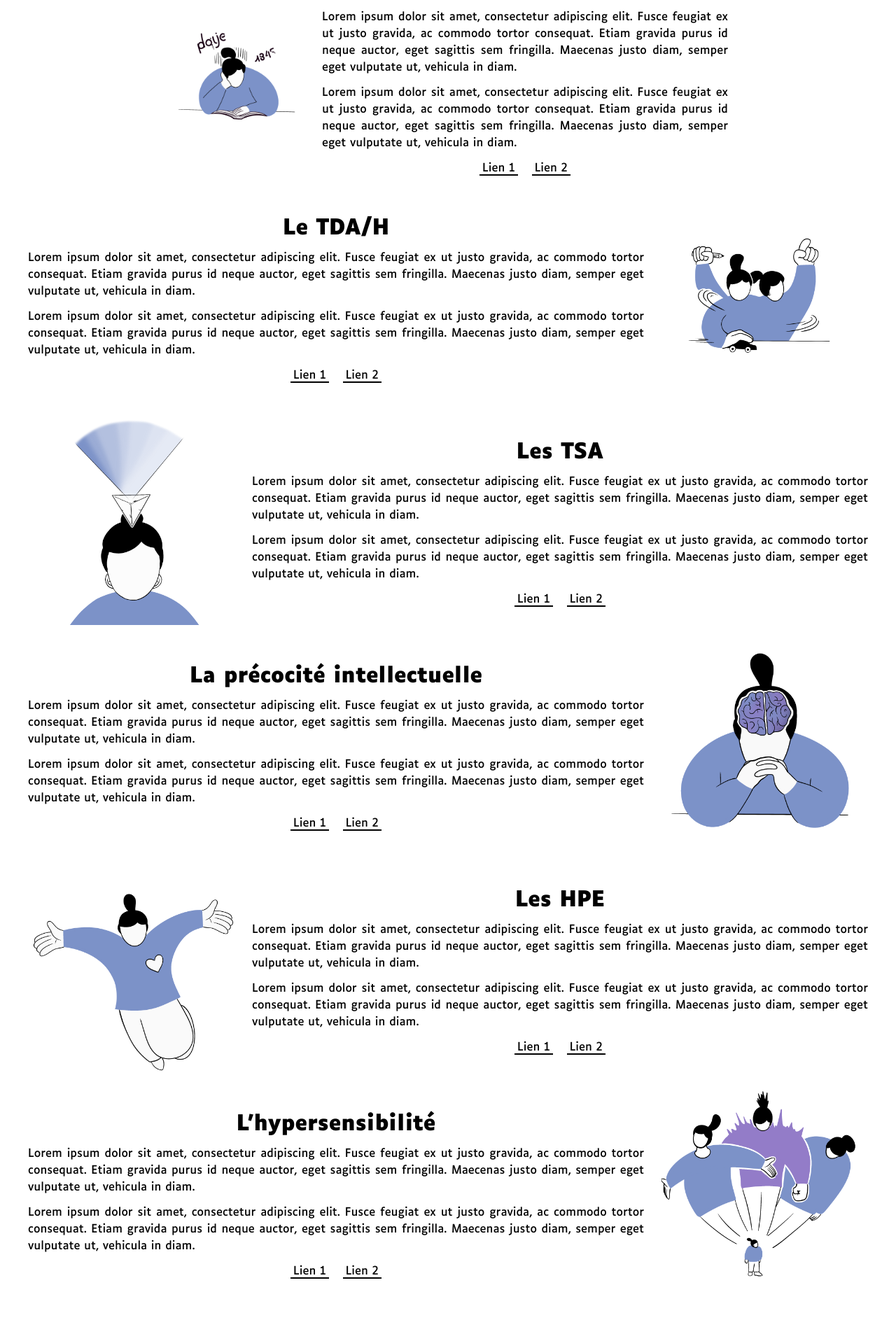
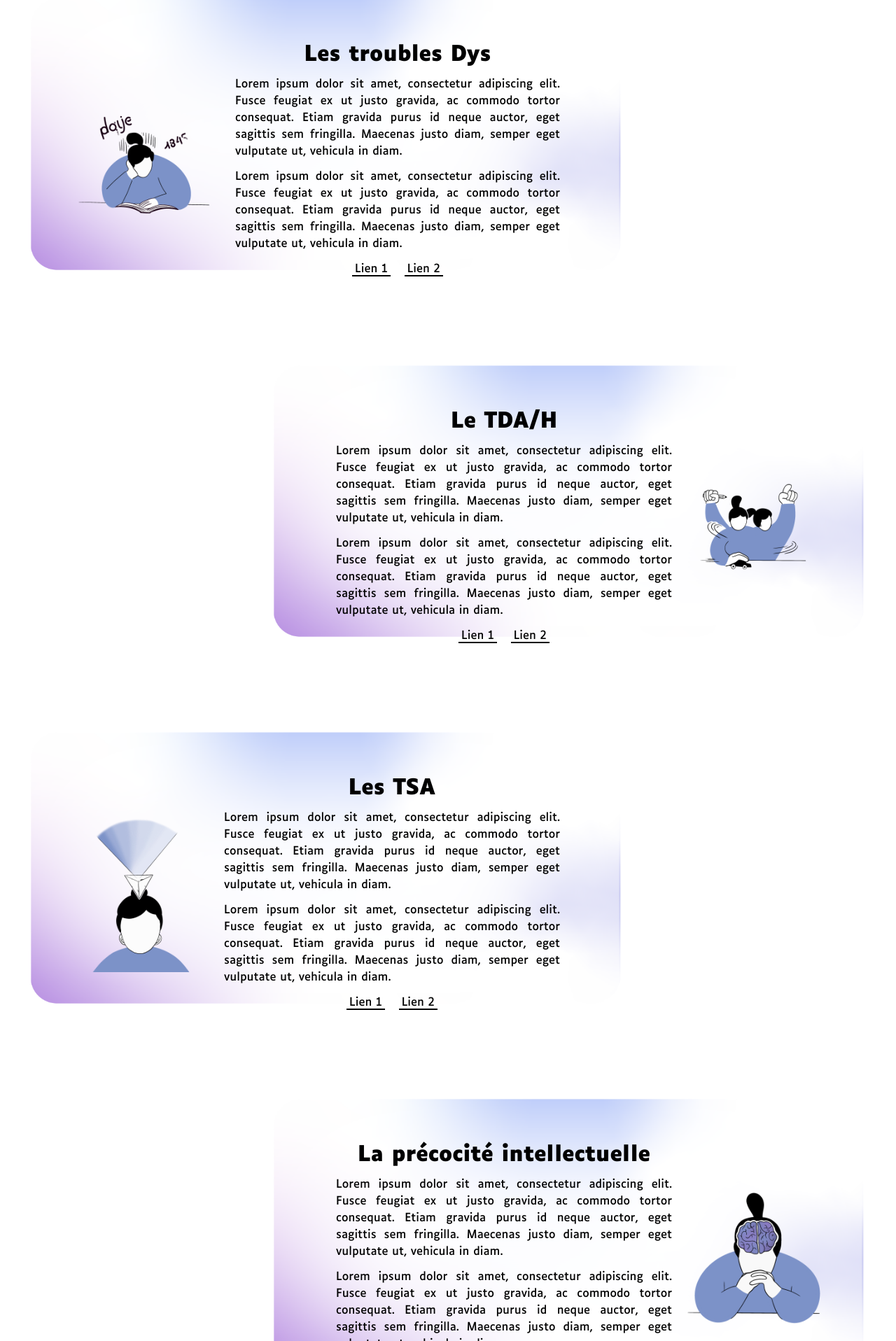
Before and after one commit to remybms/naapp, a Next.js app: page /neuroatypie in a window 1280 px wide. Shown: the part 964-2880 px from the top of the page at 70% size. Built offline with nearby package versions, Linux system fonts and the light colour scheme.

Commit message:
end page neuroatypie

```diff
--- a/app/neuroatypie/page.js
+++ b/app/neuroatypie/page.js
@@ -6,7 +6,7 @@ export default function Neuroatypie() {
     return (
         <main className="flex flex-col min-h-screen justify-between items-center font-luciole bg-white text-black">
             <Header />
-            <div className="flex flex-col items-center justify-center p-10 w-screen space-y-5">
+            <div className="flex flex-col items-center justify-center p-10 w-screen space-y-5 mb-10">
                 <h1 className="font-bold text-4xl pc:text-6xl">Les différents troubles neuroatypiques</h1>
                 <div className="pc:px-96 text-justify">
                     Lorem ipsum dolor sit amet, consectetur adipiscing elit. Fusce feugiat ex ut justo gravida, ac commodo tortor consequat. Etiam gravida purus id neque auctor, eget sagittis sem fringilla. Maecenas justo diam, semper eget vulputate ut, vehicula in diam.
@@ -20,7 +20,7 @@ export default function Neuroatypie() {
                         </div>
                     </div>
                 </div>
-                <div className="flex flex-col justify-start space-y-4 px-14 pc:px-96 w-screen">
+                <div className="flex flex-col justify-start space-y-4 px-14 pc:px-96 pb-10 w-screen">
                     <h2 className="font-semibold text-2xl">Liste des troubles :</h2>
                     <Link href='#troublesdys' className="flex justify-between items-center">
                         <div className="border-b-2 border-black px-1">Les troubles Dys</div>
@@ -47,8 +47,11 @@ export default function Neuroatypie() {
                         <img src="/img/neuroatypie/sommaire.png" alt="flèche" width={30} />
                     </Link>
                 </div>
-                <div className="flex flex-col pc:flex-row pc:gap-5 items-center  justify-start space-y-3 w-2/3" id="troublesdys">
-                    <img src="/img/neuroatypie/dys.png" alt="troubles dys" className="pc:size-1/4" />
+                <div className="space-y-16">
+                    <div className="flex flex-col tablet:flex-row space-y-3" id="troublesdys">
+                        <img src="/img/neuroatypie/fond.png" alt="Image de fond" className="absolute pc:w-2/3 tablet:w-screen h-1/2 hidden tablet:flex" />
+                        <div className="z-10 tablet:flex items-center pc:w-2/3 tablet:w-screen tablet:px-10 tablet:h-[28rem] space-y-5 tablet:space-y-0">
+                            <img src="/img/neuroatypie/dys.png" alt="troubles dys" className="tablet:size-1/2 tablet:m-4" />
                             <div className="flex flex-col items-center space-y-3">
                                 <h2 className="font-semibold text-3xl">Les troubles Dys</h2>
                                 <div className="text-justify">
@@ -58,13 +61,17 @@ export default function Neuroatypie() {
                                     Lorem ipsum dolor sit amet, consectetur adipiscing elit. Fusce feugiat ex ut justo gravida, ac commodo tortor consequat. Etiam gravida purus id neque auctor, eget sagittis sem fringilla. Maecenas justo diam, semper eget vulputate ut, vehicula in diam.
                                 </div>
                                 <div className="space-x-5">
-                            <Link href="/" className="border-b-2 px-1 border-black">Lien 1</Link>
-                            <Link href="/" className="border-b-2 px-1 border-black">Lien 2</Link>
+                                    <Link href="/" className="border-b-2 px-1 border-black" target="blank">Lien 1</Link>
+                                    <Link href="/" className="border-b-2 px-1 border-black" target="blank">Lien 2</Link>
                                 </div>
                             </div>
                         </div>
-                <div className="flex flex-col pc:flex-row-reverse pc:gap-5 items-center space-y-3" id="tdah">
-                    <img src="/img/neuroatypie/tdah.png" alt="TDA/H" className="pc:size-1/4" />
+
+                    </div>
+                    <div className="flex flex-col items-end space-y-3" id="tdah">
+                        <img src="/img/neuroatypie/fond.png" alt="Image de fond" className="absolute pc:w-2/3 tablet:w-screen h-1/2 hidden tablet:flex" />
+                        <div className="z-10 tablet:flex tablet:flex-row-reverse items-center pc:w-2/3 tablet:px-10 tablet:w-screen tablet:h-[28rem] space-y-5 tablet:space-y-0">
+                            <img src="/img/neuroatypie/tdah.png" alt="TDA/H" className="tablet:size-1/2 tablet:m-2" />
                             <div className="flex flex-col items-center space-y-3">
                                 <h2 className="font-semibold text-3xl">Le TDA/H</h2>
                                 <div className="text-justify">
@@ -74,13 +81,16 @@ export default function Neuroatypie() {
                                     Lorem ipsum dolor sit amet, consectetur adipiscing elit. Fusce feugiat ex ut justo gravida, ac commodo tortor consequat. Etiam gravida purus id neque auctor, eget sagittis sem fringilla. Maecenas justo diam, semper eget vulputate ut, vehicula in diam.
                                 </div>
                                 <div className="space-x-5">
-                            <Link href="/" className="border-b-2 px-1 border-black">Lien 1</Link>
-                            <Link href="/" className="border-b-2 px-1 border-black">Lien 2</Link>
+                                    <Link href="/" className="border-b-2 px-1 border-black" target="blank">Lien 1</Link>
+                                    <Link href="/" className="border-b-2 px-1 border-black" target="blank">Lien 2</Link>
                                 </div>
                             </div>
                         </div>
-                <div className="flex flex-col pc:flex-row pc:gap-5 items-center space-y-3" id="tsa">
-                    <img src="/img/neuroatypie/tsa.png" alt="le TSA" className="pc:size-1/4"/>
+                    </div>
+                    <div className="flex flex-col tablet:flex-row space-y-3" id="tsa">
+                        <img src="/img/neuroatypie/fond.png" alt="Image de fond" className="absolute pc:w-2/3 tablet:w-screen h-1/2 hidden tablet:flex" />
+                        <div className="z-10 tablet:flex items-center pc:w-2/3 tablet:px-10 tablet:w-screen tablet:h-[28rem] space-y-5 tablet:space-y-0">
+                            <img src="/img/neuroatypie/tsa.png" alt="le TSA" className="tablet:size-1/2 tablet:m-2" />
                             <div className="flex flex-col items-center space-y-3">
                                 <h2 className="font-semibold text-3xl">Les TSA</h2>
                                 <div className="text-justify">
@@ -90,13 +100,16 @@ export default function Neuroatypie() {
                                     Lorem ipsum dolor sit amet, consectetur adipiscing elit. Fusce feugiat ex ut justo gravida, ac commodo tortor consequat. Etiam gravida purus id neque auctor, eget sagittis sem fringilla. Maecenas justo diam, semper eget vulputate ut, vehicula in diam.
                                 </div>
                                 <div className="space-x-5">
-                            <Link href="/" className="border-b-2 px-1 border-black">Lien 1</Link>
-                            <Link href="/" className="border-b-2 px-1 border-black">Lien 2</Link>
+                                    <Link href="/" className="border-b-2 px-1 border-black" target="blank">Lien 1</Link>
+                                    <Link href="/" className="border-b-2 px-1 border-black" target="blank">Lien 2</Link>
                                 </div>
                             </div>
                         </div>
-                <div className="flex flex-col pc:flex-row-reverse pc:gap-5 items-center space-y-3" id="precointellect">
-                    <img src="/img/neuroatypie/preco_intellect.png" alt="La précocité intellectuelle" className="pc:size-1/4"/>
+                    </div>
+                    <div className="flex flex-col items-end space-y-3" id="precointellect">
+                        <img src="/img/neuroatypie/fond.png" alt="Image de fond" className="absolute pc:w-2/3 tablet:w-screen h-1/2 hidden tablet:flex" />
+                        <div className="z-10 tablet:flex tablet:flex-row-reverse items-center pc:w-2/3 tablet:w-screen tablet:px-10 tablet:h-[28rem] space-y-5 tablet:space-y-0">
+                            <img src="/img/neuroatypie/preco_intellect.png" alt="La précocité intellectuelle" className="tablet:size-1/2 tablet:m-2" />
                             <div className="flex flex-col items-center space-y-3">
                                 <h2 className="font-semibold text-3xl">La précocité intellectuelle</h2>
                                 <div className="text-justify">
@@ -106,13 +119,16 @@ export default function Neuroatypie() {
                                     Lorem ipsum dolor sit amet, consectetur adipiscing elit. Fusce feugiat ex ut justo gravida, ac commodo tortor consequat. Etiam gravida purus id neque auctor, eget sagittis sem fringilla. Maecenas justo diam, semper eget vulputate ut, vehicula in diam.
                                 </div>
                                 <div className="space-x-5">
-                            <Link href="/" className="border-b-2 px-1 border-black">Lien 1</Link>
-                            <Link href="/" className="border-b-2 px-1 border-black">Lien 2</Link>
+                                    <Link href="/" className="border-b-2 px-1 border-black" target="blank">Lien 1</Link>
+                                    <Link href="/" className="border-b-2 px-1 border-black" target="blank">Lien 2</Link>
                                 </div>
                             </div>
                         </div>
-                <div className="flex flex-col pc:flex-row pc:gap-5 items-center space-y-3" id="hpe">
-                    <img src="/img/neuroatypie/hpe.png" alt="Les HPE" className="pc:size-1/4" />
+                    </div>
+                    <div className="flex flex-col tablet:flex-row space-y-3" id="hpe">
+                        <img src="/img/neuroatypie/fond.png" alt="Image de fond" className="absolute pc:w-2/3 tablet:w-screen h-1/2 hidden tablet:flex" />
+                        <div className="z-10 tablet:flex items-center pc:w-2/3 tablet:w-screen tablet:px-10 tablet:h-[28rem] space-y-5 tablet:space-y-0">
+                            <img src="/img/neuroatypie/hpe.png" alt="Les HPE" className="tablet:size-1/2 tablet:m-2" />
                             <div className="flex flex-col items-center space-y-3">
                                 <h2 className="font-semibold text-3xl">Les HPE</h2>
                                 <div className="text-justify">
@@ -122,13 +138,16 @@ export default function Neuroatypie() {
                                     Lorem ipsum dolor sit amet, consectetur adipiscing elit. Fusce feugiat ex ut justo gravida, ac commodo tortor consequat. Etiam gravida purus id neque auctor, eget sagittis sem fringilla. Maecenas justo diam, semper eget vulputate ut, vehicula in diam.
                                 </div>
                                 <div className="space-x-5">
-                            <Link href="/" className="border-b-2 px-1 border-black">Lien 1</Link>
-                            <Link href="/" className="border-b-2 px-1 border-black">Lien 2</Link>
+                                    <Link href="/" className="border-b-2 px-1 border-black" target="blank">Lien 1</Link>
+                                    <Link href="/" className="border-b-2 px-1 border-black" target="blank">Lien 2</Link>
                                 </div>
                             </div>
                         </div>
-                <div className="flex flex-col pc:flex-row-reverse pc:gap-5 items-center space-y-3" id="hypersensibilite">
-                    <img src="/img/neuroatypie/hypersensibilite.png" alt="l'hypersensibilité" className="pc:size-1/4" />
+                    </div>
+                    <div className="flex flex-col pc:flex-row-reverse items-end space-y-3" id="hypersensibilite">
+                        <img src="/img/neuroatypie/fond.png" alt="Image de fond" className="absolute pc:w-2/3 tablet:w-screen h-1/2 hidden tablet:flex" />
+                        <div className="z-10 tablet:flex tablet:flex-row-reverse items-center pc:w-2/3 tablet:w-screen tablet:px-10 tablet:h-[28rem] space-y-5 tablet:space-y-0">
+                            <img src="/img/neuroatypie/hypersensibilite.png" alt="l'hypersensibilité" className="tablet:size-1/2 tablet:m-2" />
                             <div className="flex flex-col items-center space-y-3">
                                 <h2 className="font-semibold text-3xl">L'hypersensibilité</h2>
                                 <div className="text-justify">
@@ -138,12 +157,15 @@ export default function Neuroatypie() {
                                     Lorem ipsum dolor sit amet, consectetur adipiscing elit. Fusce feugiat ex ut justo gravida, ac commodo tortor consequat. Etiam gravida purus id neque auctor, eget sagittis sem fringilla. Maecenas justo diam, semper eget vulputate ut, vehicula in diam.
                                 </div>
                                 <div className="space-x-5">
-                            <Link href="/" className="border-b-2 px-1 border-black">Lien 1</Link>
-                            <Link href="/" className="border-b-2 px-1 border-black">Lien 2</Link>
+                                    <Link href="/" className="border-b-2 px-1 border-black" target="blank">Lien 1</Link>
+                                    <Link href="/" className="border-b-2 px-1 border-black" target="blank">Lien 2</Link>
                                 </div>
                             </div>
                         </div>
                     </div>
+                </div>
+            </div>
+
             <Footer />
         </main>
     )
```
Lines whose indentation alone changed are shown as unchanged.
